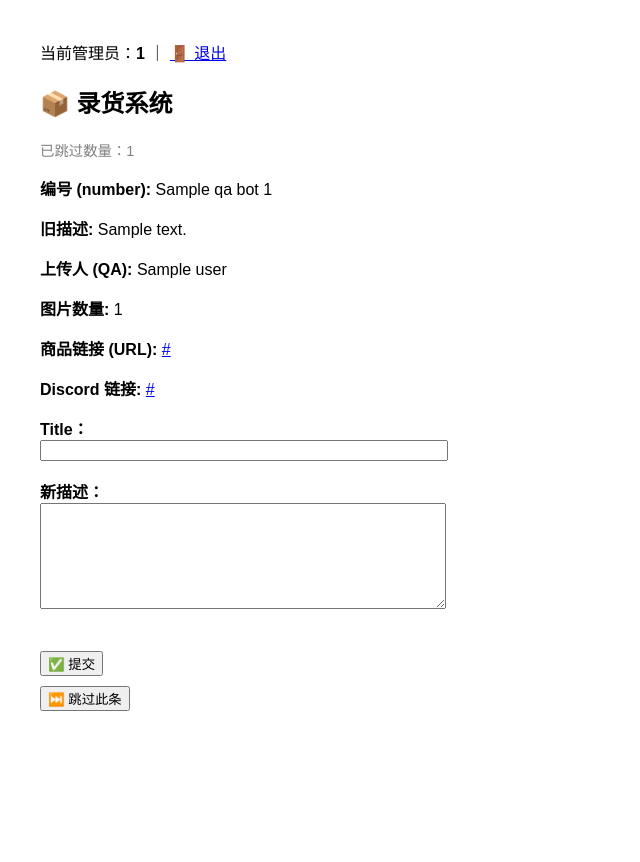
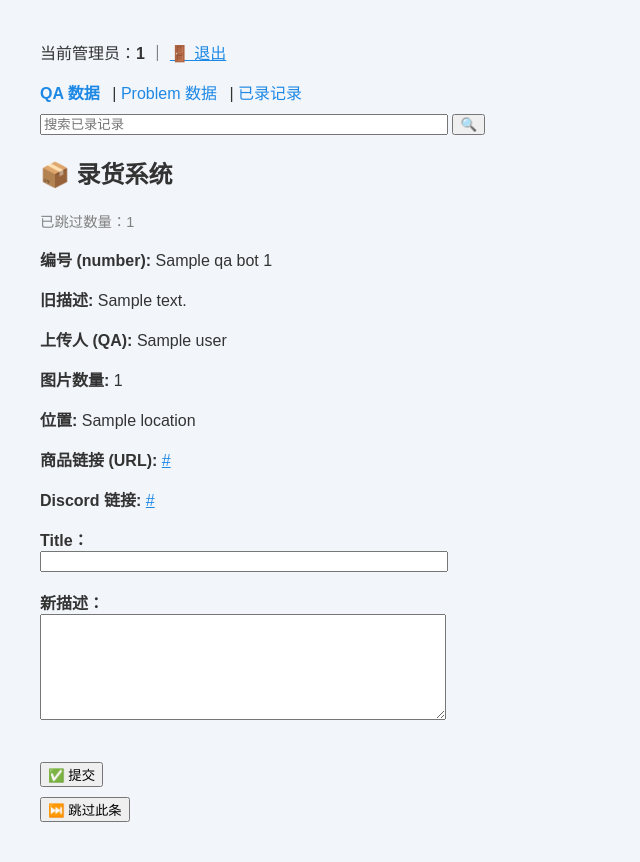
Before and after one commit to ZhiShiLiYiShiRan/record_app, a Flask app: page / in a window 1280 px wide. Shown: the whole page, without its empty margins (0-640 px from the left). Before the commit the page ends 711 px from the top, so only its background shows below. Run offline with Flask 3, Linux system fonts and the light colour scheme; the visitor is signed in with stand-in values (Sample User, id 1); a database or web service that is not in the repository returns one stand-in record (values such as "Sample title").

Commit message:
Add problem flow and record management

```diff
--- a/app.py
+++ b/app.py
@@ -2,15 +2,25 @@ from flask import Flask, request, render_template, redirect, session, url_for
 from pymongo import MongoClient
 from bson import ObjectId
 from datetime import datetime
+import os
 
 app = Flask(__name__)
-app.secret_key = "super-secret-key"  # 用于启用 session
+# 从环境变量读取 Flask 会话密钥，未设置则抛出错误
+secret_key = os.getenv("FLASK_SECRET_KEY")
+if not secret_key:
+    raise RuntimeError("FLASK_SECRET_KEY environment variable not set")
+app.secret_key = secret_key
 
 # === MongoDB 设置 ===
-client = MongoClient("mongodb+srv://rrriotacc:B0SdDj36GLxIkHuZ@lizard.fyju0pz.mongodb.net/")
+# 连接字符串从环境变量读取，避免在代码中暴露凭据
+mongo_uri = os.getenv("MONGO_URI")
+if not mongo_uri:
+    raise RuntimeError("MONGO_URI environment variable not set")
+client = MongoClient(mongo_uri)
 db = client["chillmartTemp"]
 qa_collection = db["qa_bot"]
 done_collection = db["check_done"]
+problem_collection = db["problem"]
 
 @app.route("/login", methods=["GET", "POST"])
 def login():
@@ -31,13 +41,23 @@ def index():
     if "admin" not in session:
         return redirect(url_for("login"))
 
-    skipped_count = qa_collection.count_documents({"skipped": True})
-    doc = qa_collection.find_one_and_update(
+    source = request.args.get("source", "qa")
+    collection = qa_collection if source == "qa" else problem_collection
+
+    skipped_count = collection.count_documents({"skipped": True})
+    doc = collection.find_one_and_update(
         {"record_status": False, "lock": {"$ne": True}, "skipped": {"$ne": True}},
         {"$set": {"lock": True}},
         sort=[("_id", 1)]
     )
-    return render_template("index.html", doc=doc, skipped_count=skipped_count, admin=session["admin"])
+
+    return render_template(
+        "index.html",
+        doc=doc,
+        skipped_count=skipped_count,
+        admin=session["admin"],
+        source=source,
+    )
 
 @app.route("/submit", methods=["POST"])
 def submit():
@@ -45,13 +65,16 @@ def submit():
         return redirect(url_for("login"))
 
     doc_id = request.form["doc_id"]
+    source = request.form.get("source", "qa")
     base_title = request.form["title"]
     new_description = request.form["description"]
     admin_user = session["admin"]
 
-    doc = qa_collection.find_one({"_id": ObjectId(doc_id)})
+    collection = qa_collection if source == "qa" else problem_collection
+
+    doc = collection.find_one({"_id": ObjectId(doc_id)})
     if not doc or doc.get("lock") != True or doc.get("record_status") != False:
-        return redirect("/")
+        return redirect(url_for("index", source=source))
 
     label = doc.get("label", "")
     number = doc.get("number", "")
@@ -62,10 +85,11 @@ def submit():
         "Label": label,
         "Number": number,
         "Title": title,
-        "Note": doc.get("description", ""),
+        "Note": doc.get("note", ""),
         "Description": new_description,
         "Product_image": doc.get("url", ""),
         "Image_count": doc.get("image_count", 0),
+        "Location": doc.get("location", ""),
         "Bach_code": doc.get("Bach Code", ""),
         "QA": doc.get("user", ""),
         "QA_time": doc.get("timestamp", ""),
@@ -76,9 +100,9 @@ def submit():
     }
 
     done_collection.insert_one(done_doc)
-    qa_collection.delete_one({"_id": ObjectId(doc_id)})
+    collection.delete_one({"_id": ObjectId(doc_id)})
 
-    return redirect("/")
+    return redirect(url_for("index", source=source))
 
 @app.route("/skip", methods=["POST"])
 def skip():
@@ -86,11 +110,65 @@ def skip():
         return redirect(url_for("login"))
 
     doc_id = request.form["doc_id"]
-    qa_collection.update_one(
-        {"_id": ObjectId(doc_id)},
-        {"$set": {"lock": False, "skipped": True}}
+    source = request.form.get("source", "qa")
+
+    if source == "qa":
+        doc = qa_collection.find_one({"_id": ObjectId(doc_id)})
+        if doc:
+            problem_collection.insert_one(doc)
+            qa_collection.delete_one({"_id": ObjectId(doc_id)})
+    else:
+        problem_collection.update_one(
+            {"_id": ObjectId(doc_id)},
+            {"$set": {"lock": False, "skipped": True}},
+        )
+
+    return redirect(url_for("index", source=source))
+
+
+@app.route("/records", methods=["GET"])
+def records():
+    if "admin" not in session:
+        return redirect(url_for("login"))
+
+    q = request.args.get("q", "").strip()
+    query = {}
+    if q:
+        query = {
+            "$or": [
+                {"Title": {"$regex": q, "$options": "i"}},
+                {"Number": {"$regex": q, "$options": "i"}},
+            ]
+        }
+
+    docs = list(done_collection.find(query).sort("Number", 1))
+    return render_template(
+        "records.html",
+        docs=docs,
+        q=q,
+        admin=session["admin"],
     )
-    return redirect("/")
+
+
+@app.route("/edit/<doc_id>", methods=["GET", "POST"])
+def edit(doc_id):
+    if "admin" not in session:
+        return redirect(url_for("login"))
+
+    doc = done_collection.find_one({"_id": ObjectId(doc_id)})
+    if not doc:
+        return redirect(url_for("records"))
+
+    if request.method == "POST":
+        title = request.form["title"]
+        description = request.form["description"]
+        done_collection.update_one(
+            {"_id": ObjectId(doc_id)},
+            {"$set": {"Title": title, "Description": description}},
+        )
+        return redirect(url_for("records"))
+
+    return render_template("edit.html", doc=doc, admin=session["admin"])
 
 if __name__ == "__main__":
     app.run(host="0.0.0.0", port=8000, debug=True)
--- a/skip.py
+++ b/skip.py
@@ -1,7 +1,11 @@
 from pymongo import MongoClient
+import os
 
 # ===== MongoDB 连接设置 =====
-client = MongoClient("mongodb+srv://rrriotacc:B0SdDj36GLxIkHuZ@lizard.fyju0pz.mongodb.net/")
+mongo_uri = os.getenv("MONGO_URI")
+if not mongo_uri:
+    raise RuntimeError("MONGO_URI environment variable not set")
+client = MongoClient(mongo_uri)
 db = client["chillmartTemp"]
 qa_collection = db["qa_bot"]
 
--- a/static/styles.css
+++ b/static/styles.css
@@ -0,0 +1,56 @@
+body {
+    font-family: Arial, sans-serif;
+    margin: 40px;
+    background-color: #f2f6fa;
+    color: #333;
+}
+
+a {
+    color: #1e88e5;
+}
+
+.top-bar {
+    margin-bottom: 20px;
+}
+
+.dataset-switch a {
+    margin-right: 8px;
+    text-decoration: none;
+    color: #1e88e5;
+}
+
+.dataset-switch a.active {
+    font-weight: bold;
+}
+
+.info {
+    margin-bottom: 20px;
+}
+
+textarea {
+    width: 400px;
+    height: 100px;
+}
+
+input[type="text"] {
+    width: 400px;
+}
+
+.actions {
+    margin-top: 20px;
+}
+
+.skip-count {
+    color: gray;
+    font-size: 0.9rem;
+    margin-bottom: 15px;
+}
+
+.record-list li {
+    margin-bottom: 5px;
+}
+
+.search-form {
+    margin-top: 10px;
+    margin-bottom: 20px;
+}
--- a/templates/index.html
+++ b/templates/index.html
@@ -3,20 +3,20 @@
 <head>
     <meta charset="UTF-8">
     <title>录货系统</title>
-    <style>
-        body { font-family: Arial, sans-serif; margin: 40px; }
-        .info { margin-bottom: 20px; }
-        img { max-width: 300px; margin: 10px 0; }
-        textarea { width: 400px; height: 100px; }
-        input[type="text"] { width: 400px; }
-        .actions { margin-top: 20px; }
-        .skip-count { color: gray; font-size: 0.9rem; margin-bottom: 15px; }
-        .top-bar { margin-bottom: 20px; }
-    </style>
+    <link rel="stylesheet" href="/static/styles.css">
 </head>
 <body>
     <div class="top-bar">
         <p>当前管理员：<strong>{{ admin }}</strong> ｜ <a href="/logout">🚪 退出</a></p>
+        <div class="dataset-switch">
+            <a href="/?source=qa" {% if source == 'qa' %}class="active"{% endif %}>QA 数据</a> |
+            <a href="/?source=problem" {% if source == 'problem' %}class="active"{% endif %}>Problem 数据</a> |
+            <a href="{{ url_for('records') }}">已录记录</a>
+        </div>
+        <form action="{{ url_for('records') }}" method="get" class="search-form">
+            <input type="text" name="q" placeholder="搜索已录记录">
+            <button type="submit">🔍</button>
+        </form>
     </div>
 
 
@@ -27,9 +27,12 @@
     {% if doc %}
         <div class="info">
             <p><strong>编号 (number):</strong> {{ doc.label }} {{ doc.number }}</p>
-            <p><strong>旧描述:</strong> {{ doc.description }}</p>
+            <p><strong>旧描述:</strong> {{ doc.note }}</p>
             <p><strong>上传人 (QA):</strong> {{ doc.user }}</p>
             <p><strong>图片数量:</strong> {{ doc.image_count }}</p>
+            {% if doc.location %}
+                <p><strong>位置:</strong> {{ doc.location }}</p>
+            {% endif %}
             {% if doc.url and doc.url != '（未填写）' %}
                 <p><strong>商品链接 (URL):</strong> <a href="{{ doc.url }}" target="_blank">{{ doc.url }}</a></p>
             {% endif %}
@@ -39,6 +42,7 @@
 
         <form method="post" action="/submit">
             <input type="hidden" name="doc_id" value="{{ doc._id }}">
+            <input type="hidden" name="source" value="{{ source }}">
             <label><strong>Title：</strong></label><br>
             <input type="text" name="title" required><br><br>
 
@@ -52,6 +56,7 @@
 
         <form method="post" action="/skip" style="margin-top: 10px;">
             <input type="hidden" name="doc_id" value="{{ doc._id }}">
+            <input type="hidden" name="source" value="{{ source }}">
             <button type="submit">⏭️ 跳过此条</button>
         </form>
     {% else %}
--- a/templates/login.html
+++ b/templates/login.html
@@ -3,6 +3,7 @@
 <head>
     <meta charset="UTF-8">
     <title>管理员登录</title>
+    <link rel="stylesheet" href="/static/styles.css">
 </head>
 <body>
     <h2>请输入您的名字（Admin）</h2>
```
Also changed, not shown: templates/edit.html (added, +24 -0 lines), templates/records.html (added, +29 -0 lines), README.md, 1 other file.
